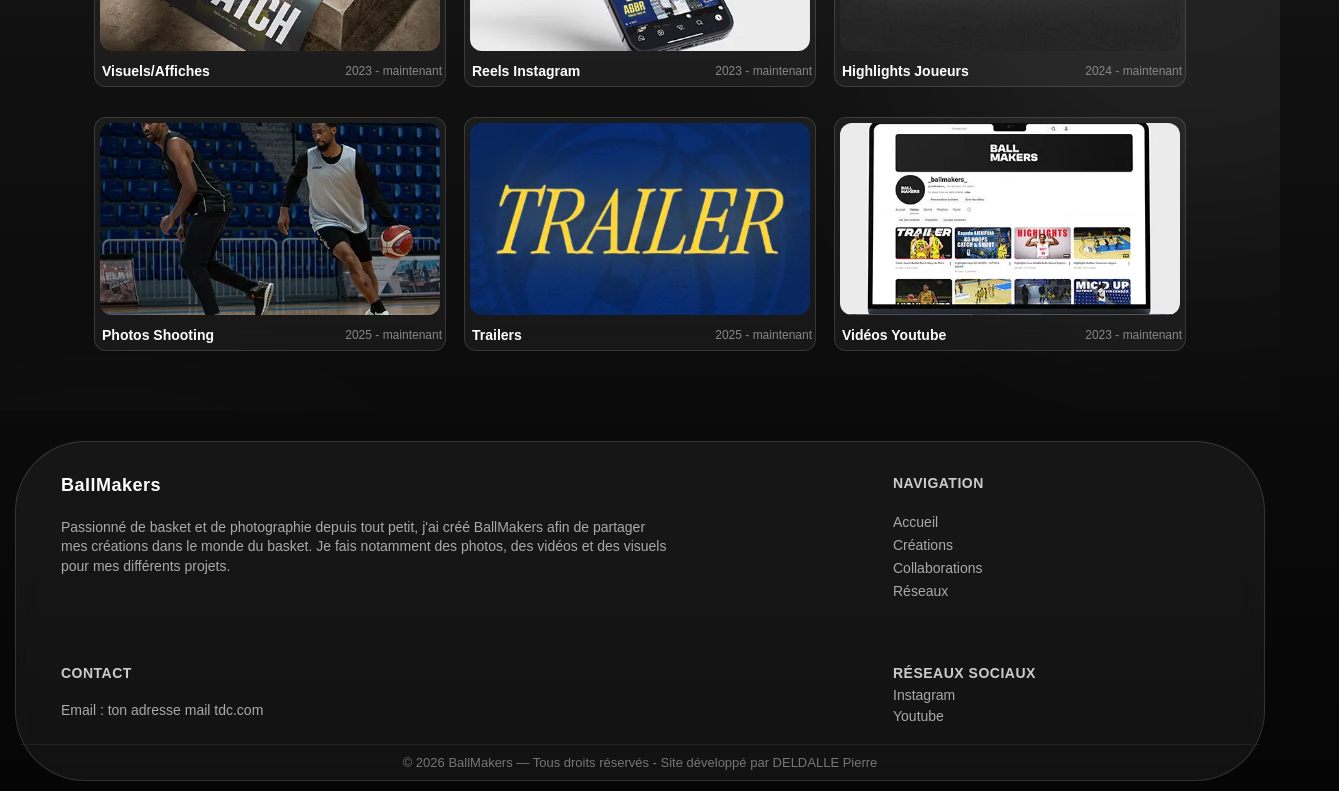
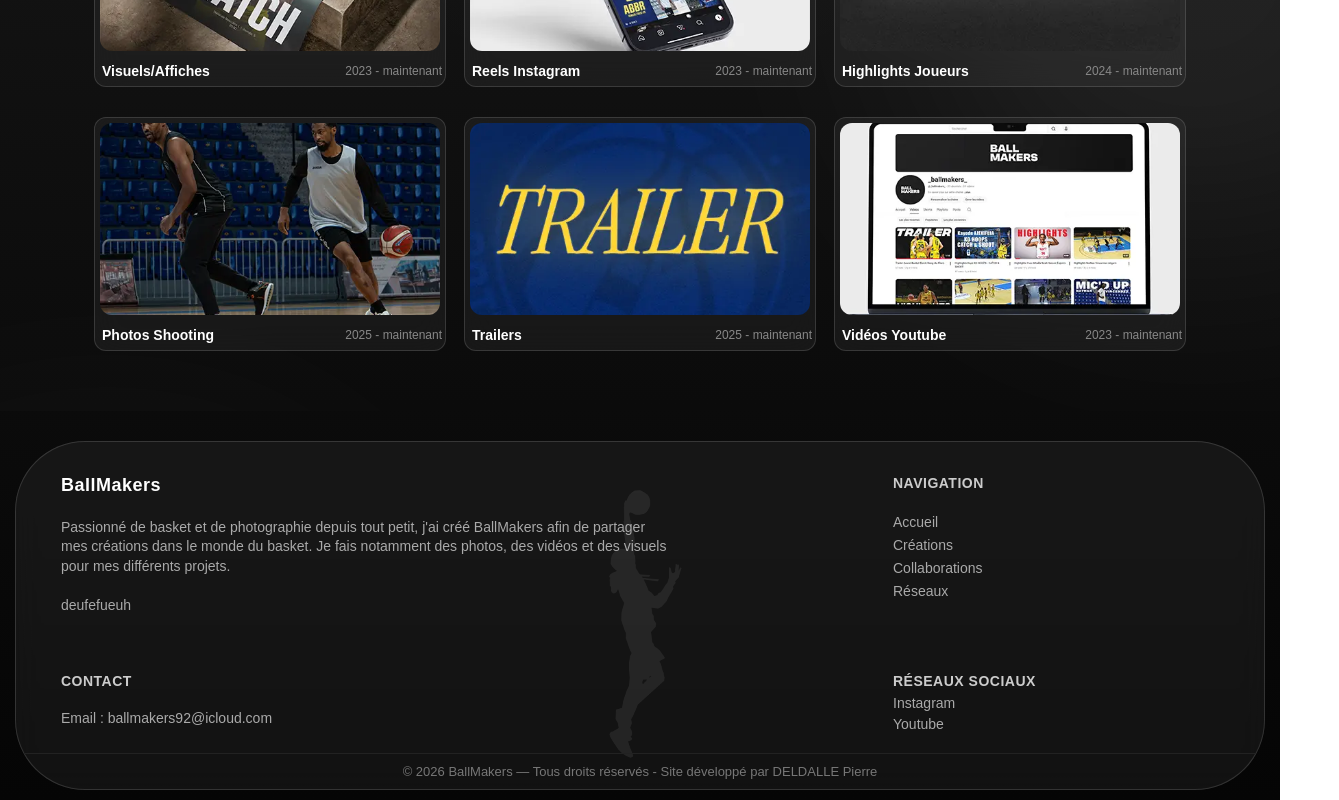
Before and after one commit to Pierre-Deldalle/BallMakers-Website, a React (Vite) app: page /creations in a window 1280 px wide. Shown: the part 367-1167 px from the top of the page, 1339 px wide, since content can reach past the window. Built offline with nearby package versions, Linux system fonts and the light colour scheme; a web font is replaced by a local one.

Commit message:
Fix : nom du header corrigé pour Vercel

```diff
--- a/src/Composants/Footer/footer.jsx
+++ b/src/Composants/Footer/footer.jsx
@@ -1,10 +1,12 @@
 import React from "react";
 import style from "./Footer.module.css";
 import { Link } from "react-router-dom";
+import LogoJoueur from "../../Assets/Logos/logoDessin.PnG";
 
 const Footer = () => {
   return (
     <footer className={style.footer}>
+      <img className={style.logoJoueur} src={LogoJoueur} alt="Logo" />
       <div className={style.container}>
         <div className={style.section}>
           <h3 className={style.logo}>BallMakers</h3>
@@ -13,6 +15,9 @@
             BallMakers afin de partager mes créations dans le monde du basket.
             Je fais notamment des photos, des vidéos et des visuels pour mes
             différents projets.
+            <br />
+            <br />
+            deufefueuh
           </p>
         </div>
 
@@ -36,7 +41,7 @@
 
         <div className={style.section}>
           <h4>Contact</h4>
-          <p>Email : ton adresse mail tdc.com</p>
+          <p>Email : ballmakers92@icloud.com</p>
         </div>
 
         <div className={style.section}>
@@ -62,7 +67,14 @@
 
       <div className={style.bottom}>
         © {new Date().getFullYear()} BallMakers — Tous droits réservés - Site
-        développé par DELDALLE Pierre
+        développé par{" "}
+        <a
+          href="https://www.linkedin.com/in/pierre-deldalle/"
+          target="_blank"
+          rel="noopener noreferrer"
+        >
+          DELDALLE Pierre
+        </a>
       </div>
     </footer>
   );
--- a/src/Composants/Footer/footer.module.css
+++ b/src/Composants/Footer/footer.module.css
@@ -1,4 +1,6 @@
 .footer {
+    position: relative;
+    overflow: hidden;
     border-radius: 70px;
     border: rgba(185, 185, 185, 0.2) solid 0.5px;
     color: #ffffff;
@@ -12,6 +14,8 @@
 }
 
 .container {
+    position: relative;
+    z-index: 1;
     width: 100%;
     padding: 0 40px;
     display: grid;
@@ -85,6 +89,8 @@
 }
 
 .bottom {
+    position: relative;
+    z-index: 1;
     margin-top: 5px;
     padding-top: 10px;
     border-top: 1px solid #222;
@@ -92,3 +98,20 @@
     font-size: 13px;
     color: #777777;
 }
+
+.bottom a {
+    text-decoration: none;
+    color: #777777;
+}
+
+.logoJoueur {
+    position: absolute;
+    top: 50%;
+    left: 50%;
+    transform: translate(-50%, -50%);
+    width: 250px;
+    height: auto;
+    opacity: 0.08;
+    pointer-events: none;
+    z-index: 0;
+}
--- a/src/Composants/Header/header.jsx
+++ b/src/Composants/Header/header.jsx
@@ -1,5 +1,5 @@
 import { Link, useLocation } from "react-router-dom";
-import style from "./Header.module.css";
+import style from "./header.module.css";
 import logoTexte from "../../Assets/Logos/logo-petit.webp";
 
 const Header = () => {
```
Also changed, not shown: src/Assets/Logos/logoDessin.PnG (renamed from src/Assets/logoDessin.PnG).
